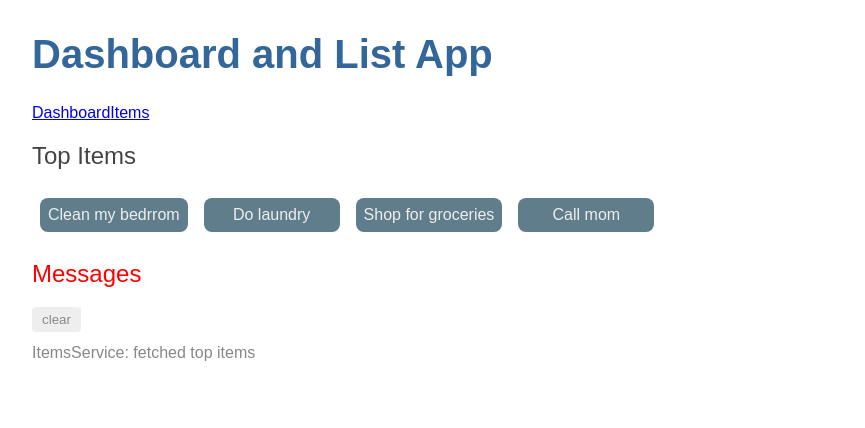
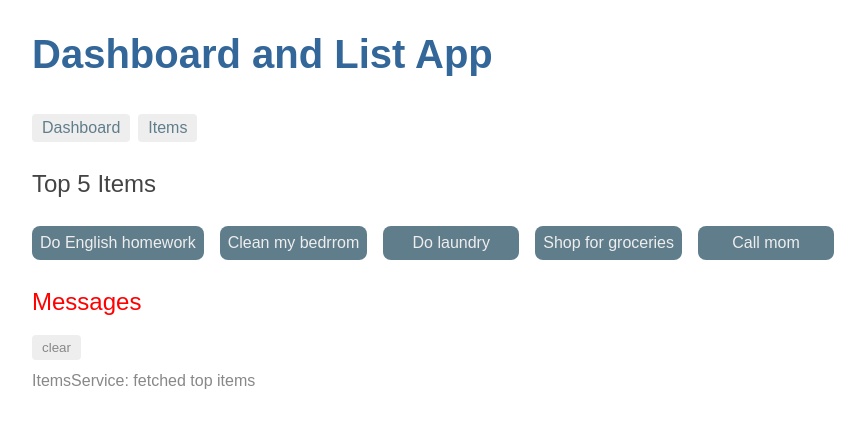
Before and after one commit to tuttiq/my-angular-app, an Angular app: page /dashboard in a window 1280 px wide. Shown: the top 428 px of the page, without its empty margins (0-865 px from the left). Built offline with nearby package versions, Linux system fonts and the light colour scheme.

Commit message:
add routing to item detail

```diff
--- a/src/app/app-routing.module.ts
+++ b/src/app/app-routing.module.ts
@@ -2,11 +2,13 @@ import { NgModule } from '@angular/core';
 import { RouterModule, Routes } from '@angular/router';
 import { ItemsComponent } from './items/items.component';
 import { DashboardComponent } from './dashboard/dashboard.component';
+import { ItemDetailComponent } from './item-detail/item-detail.component';
 
 const routes: Routes = [
   { path: '', redirectTo: '/dashboard', pathMatch: 'full' }, // root route
   { path: 'dashboard', component: DashboardComponent },
   { path: 'items', component: ItemsComponent },
+  { path: 'detail/:id', component: ItemDetailComponent },
 ];
 
 @NgModule({
--- a/src/app/app.component.css
+++ b/src/app/app.component.css
@@ -0,0 +1,22 @@
+nav a {
+  padding: 5px 10px;
+  text-decoration: none;
+  margin-top: 10px;
+  display: inline-block;
+  background-color: #eee;
+  border-radius: 4px;
+}
+
+nav a+a {
+  margin: 8px;
+}
+nav a:visited, a:link {
+  color: #607d8b;
+}
+nav a:hover {
+  color: #039be5;
+  background-color: #cfd8dc;
+}
+nav a.active {
+  color: #039be5;
+}
--- a/src/app/dashboard/dashboard.component.css
+++ b/src/app/dashboard/dashboard.component.css
@@ -3,12 +3,21 @@
   padding: 8px;
   margin: 8px;
   text-align: center;
+  text-decoration: none;
   color: #eee;
-  max-height: 120px;
   min-width: 120px;
   background-color: #607d8b;
   border-radius: 8px;
 }
+
+.item-block:first-child {
+  margin-left: 0;
+}
+
+.item-block:last-child {
+  margin-right: 0;
+}
+
 .item-block:hover {
   background-color: #eee;
   cursor: pointer;
--- a/src/app/dashboard/dashboard.component.html
+++ b/src/app/dashboard/dashboard.component.html
@@ -1,8 +1,8 @@
-<h2>Top Items</h2>
+<h2>Top 5 Items</h2>
 <div class="top-items">
-  <a *ngFor="let item of topItems" class="col-1-4">
-    <div class="item-block">
-      <span class="item-text">{{item.name}}</span>
-    </div>
+  <a *ngFor="let item of topItems"
+     class="item-block"
+     routerLink="/detail/{{item.id}}">
+    <span class="item-text">{{item.name}}</span>
   </a>
 </div>
--- a/src/app/item-detail/item-detail.component.html
+++ b/src/app/item-detail/item-detail.component.html
@@ -4,3 +4,5 @@
     <input [(ngModel)]="item.name" placeholder="name">
   </label>
 </div>
+
+<button (click)="goBack()">Go back</button>
--- a/src/app/item-detail/item-detail.component.ts
+++ b/src/app/item-detail/item-detail.component.ts
@@ -1,5 +1,9 @@
 import { Component, OnInit, Input } from '@angular/core';
+import { ActivatedRoute } from '@angular/router';
+import { Location } from '@angular/common';
+
 import { Item } from '../item';
+import { ItemsService }  from '../items.service';
 
 @Component({
   selector: 'app-item-detail',
@@ -10,8 +14,24 @@ export class ItemDetailComponent implements OnInit {
 
   @Input() item: Item;
 
-  constructor() { }
+  constructor(
+    private route: ActivatedRoute,
+    private itemsService: ItemsService,
+    private location: Location
+  ) { }
 
-  ngOnInit() { }
+  ngOnInit() {
+    this.getItem();
+  }
+
+  getItem(): void {
+    const id = +this.route.snapshot.paramMap.get('id');
+    this.itemsService.getItem(id)
+      .subscribe(hero => this.item = hero);
+  }
+
+  goBack(): void {
+    this.location.back();
+  }
 
 }
--- a/src/app/items.service.ts
+++ b/src/app/items.service.ts
@@ -19,6 +19,12 @@ export class ItemsService {
 
   getTopItems(): Observable<Item[]> {
     this.messageService.add('ItemsService: fetched top items');
-    return of(ITEMS.slice(1, 5))
+    return of(ITEMS.slice(0, 5))
+  }
+
+  getItem(id: number): Observable<Item> {
+    // TODO: send the message _after_ fetching the item
+    this.messageService.add(`ItemsService: fetched item id=${id}`);
+    return of(ITEMS.find(item => item.id === id));
   }
 }
--- a/src/app/items/items.component.html
+++ b/src/app/items/items.component.html
@@ -1,13 +1,8 @@
 <h2>My TODO list</h2>
 <ul class="todo-list">
   <li *ngFor="let item of items"
-      [class.selected]="item === selectedItem"
-      (click)="onSelect(item)">
+      routerLink="/detail/{{item.id}}">
     <span class="item-badge">{{item.id}}</span>
     <span class="item-text">{{item.name}}</span>
   </li>
 </ul>
-
-<div *ngIf="selectedItem">
-  <app-item-detail [item]="selectedItem"></app-item-detail>
-</div>
--- a/src/app/items/items.component.ts
+++ b/src/app/items/items.component.ts
@@ -8,9 +8,7 @@ import { Item } from '../item';
   styleUrls: ['./items.component.css']
 })
 export class ItemsComponent implements OnInit {
-
   items: Item[];
-  selectedItem: Item;
 
   constructor(private itemsService: ItemsService) { }
 
@@ -22,9 +20,4 @@ export class ItemsComponent implements OnInit {
     this.itemsService.getItems()
       .subscribe(items => this.items = items);
   }
-
-  onSelect(item: Item): void {
-    this.selectedItem = item;
-  }
-
 }
```
